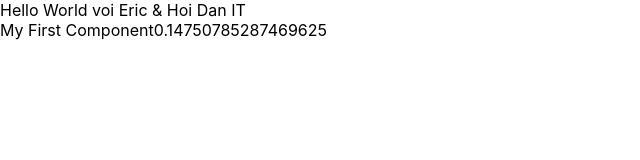
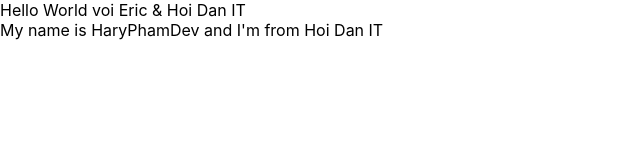
Before and after one commit to DHoangAnh/test-demo-react, a React (Create React App) app: page / in a window 1280 px wide. Shown: the top 160 px of the page, without its empty margins (0-640 px from the left). Built offline with nearby package versions, Linux system fonts and the light colour scheme.

Commit message:
video 17

```diff
--- a/src/App.js
+++ b/src/App.js
@@ -3,28 +3,37 @@
 import { useDispatch, useSelector } from 'react-redux';
 import { increaseCounter, decreaseCounter } from './redux/action/counterAction';
 import MyComponent from './components/MyComponent';
+import React from 'react';
 
-const App = () => {
-  const count = useSelector(state => state.counter.count);
-  const dispatch = useDispatch();
+class App extends React.Component {
 
-  return (
-    <div>
-      Hello World voi Eric &amp; Hoi Dan IT
-      <MyComponent></MyComponent>
-    </div>
-    // <div className="App">
-    //   <header className="App-header">
-    //     <img src={logo} className="App-logo" alt="logo" />
-    //     <p>
-    //       Hello World!
-    //     </p>
-    //     <div>Count = {count}</div>
-    //     <button onClick={() => dispatch(increaseCounter())}>Increase</button>
-    //     <button onClick={() => dispatch(decreaseCounter())}>Decrease</button>
-    //   </header>
-    // </div>
-  );
+  render() {
+    return(
+      <div>
+        Hello World voi Eric &amp; Hoi Dan IT
+        <MyComponent></MyComponent>
+      </div>
+    );
+  };
 }
 
+// const App = () => {
+//   const count = useSelector(state => state.counter.count);
+//   const dispatch = useDispatch();
+
+//   return (
+//     <div className="App">
+//       <header className="App-header">
+//         <img src={logo} className="App-logo" alt="logo" />
+//         <p>
+//           Hello World!
+//         </p>
+//         <div>Count = {count}</div>
+//         <button onClick={() => dispatch(increaseCounter())}>Increase</button>
+//         <button onClick={() => dispatch(decreaseCounter())}>Decrease</button>
+//       </header>
+//     </div>
+//   );
+// }
+
 export default App;
--- a/src/components/MyComponent.js
+++ b/src/components/MyComponent.js
@@ -5,12 +5,17 @@
 
 class MyComponent extends React.Component {
 
+    state = {
+        name: 'HaryPhamDev',
+        address: 'Hoi Dan IT',
+        age: 26
+    };
+
     //JSX
     render() {
         return(
             <div>
-                My First Component
-                {Math.random()}
+                My name is {this.state.name} and I'm from {this.state.address}
             </div>
         );
     };
```
